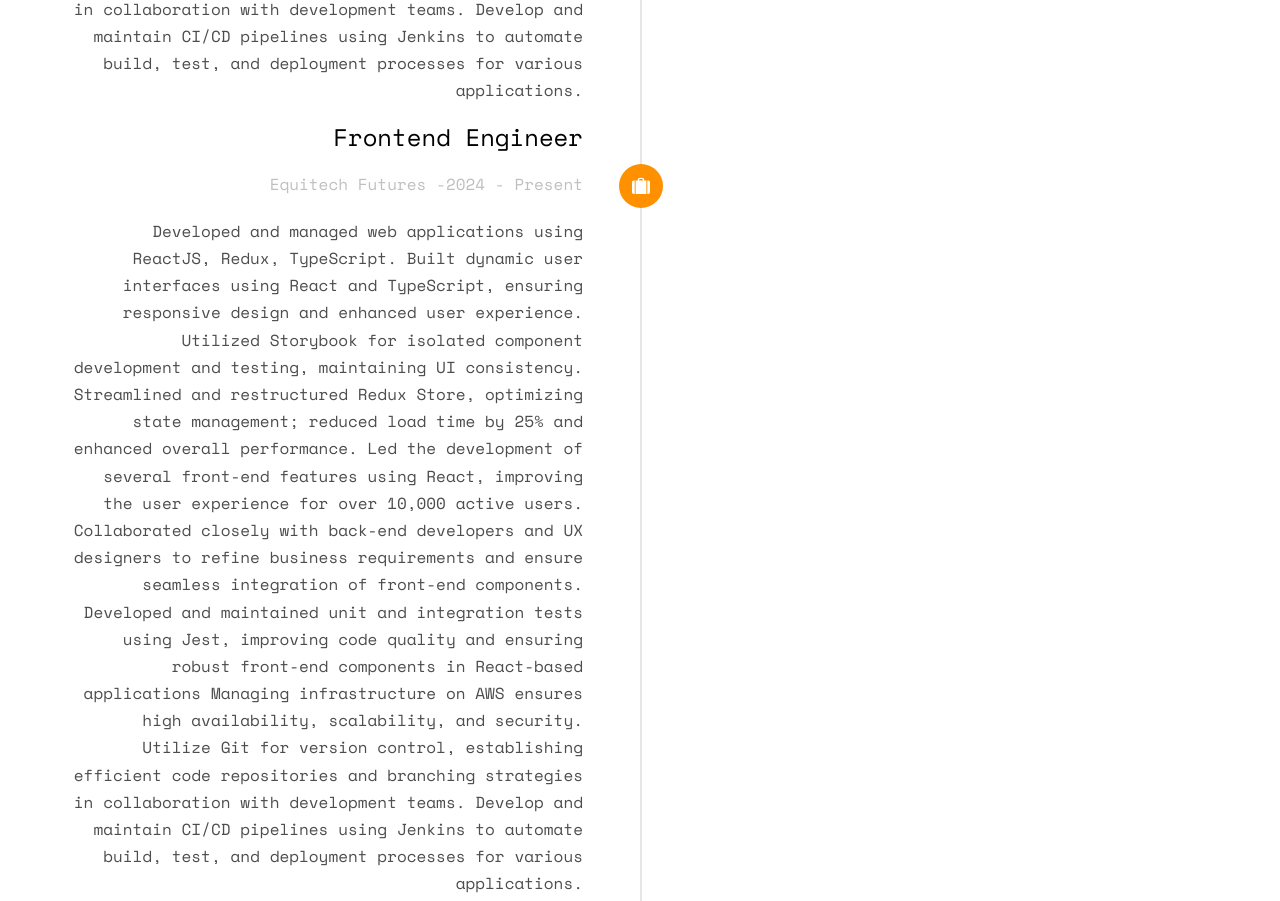
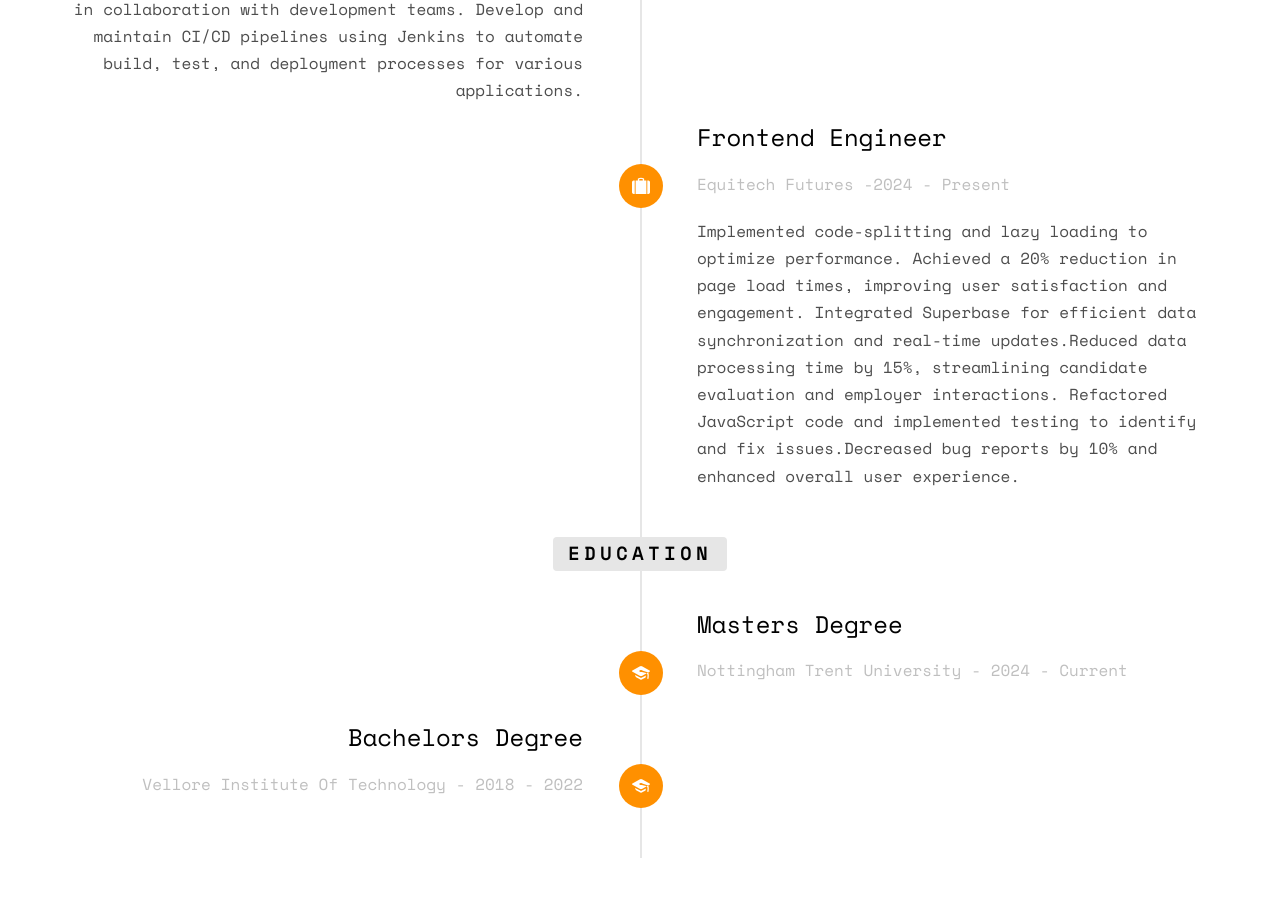
Before and after one commit to Siddhu545/Sid-portfolio, a plain HTML site: page index.html in a window 1280 px wide. Shown: the part 2700-3601 px from the top of the page. Drawn offline with nearby package versions, Linux system fonts and the light colour scheme; some packages are replaced by stand-ins of ours; no server answers; files whose address does not match are found by name.

Commit message:
inverted timline

```diff
--- a/index.html
+++ b/index.html
@@ -161,7 +161,7 @@
 									</div>
 								</div>
 							</li>
-							<li class="animate-box timeline-unverted">
+							<li class="animate-box timeline-inverted">
 								<div class="timeline-badge"><i class="icon-suitcase"></i></div>
 								<div class="timeline-panel">
 									<div class="timeline-heading">
@@ -169,16 +169,12 @@
 										<span class="company">Equitech Futures -2024 - Present</span>
 									</div>
 									<div class="timeline-body">
-										<p>Developed and managed web applications using ReactJS, Redux, TypeScript.
-											Built dynamic user interfaces using React and TypeScript, ensuring responsive design and enhanced user experience.
-											Utilized Storybook for isolated component development and testing, maintaining UI consistency.
-											Streamlined and restructured Redux Store, optimizing state management; reduced load time by 25% and enhanced overall performance.
-											Led the development of several front-end features using React, improving the user experience for over 10,000 active users. Collaborated closely with back-end developers and UX designers to refine business requirements and ensure seamless integration of front-end components.
-											Developed and maintained unit and integration tests using Jest, improving code quality and ensuring robust front-end components in React-based applications
-											Managing infrastructure on AWS ensures high availability, scalability, and security.
-											Utilize Git for version control, establishing efficient code repositories and branching strategies in collaboration with development teams.
-											Develop and maintain CI/CD pipelines using Jenkins to automate build, test, and deployment processes for various applications.
-											</p>
+										<p>
+											Implemented code-splitting and lazy loading to optimize performance. Achieved a 20% reduction in page load times, improving user satisfaction and engagement.
+Integrated Superbase for efficient data synchronization and real-time updates.Reduced data processing time by 15%, streamlining candidate evaluation and employer interactions.
+Refactored JavaScript code and implemented testing to identify and fix issues.Decreased bug reports by 10% and enhanced overall user experience.
+
+										</p>
 									</div>
 								</div>
 							</li>
```
